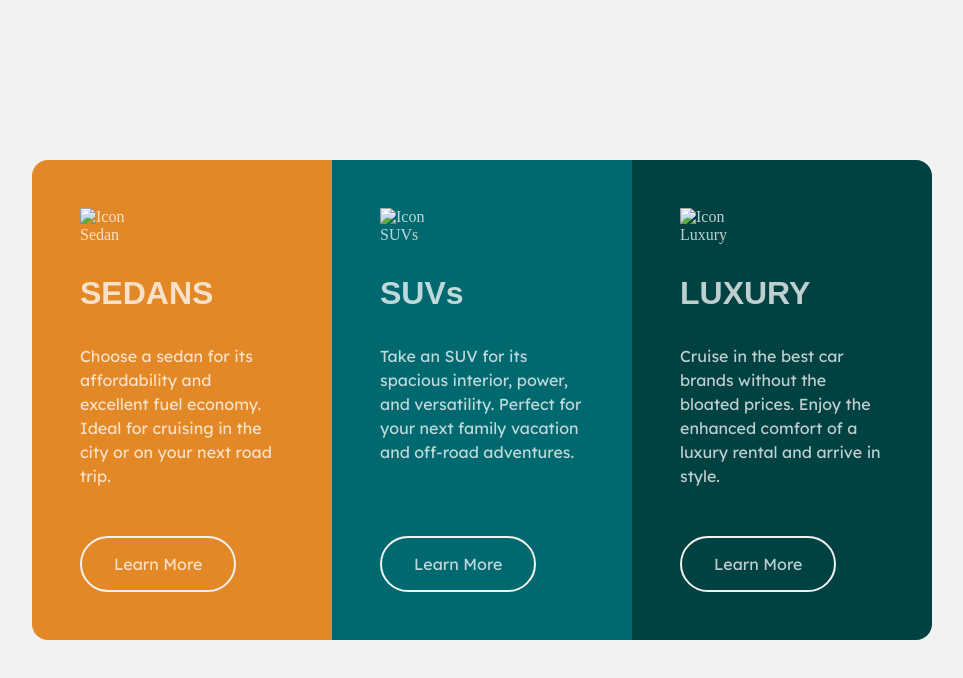
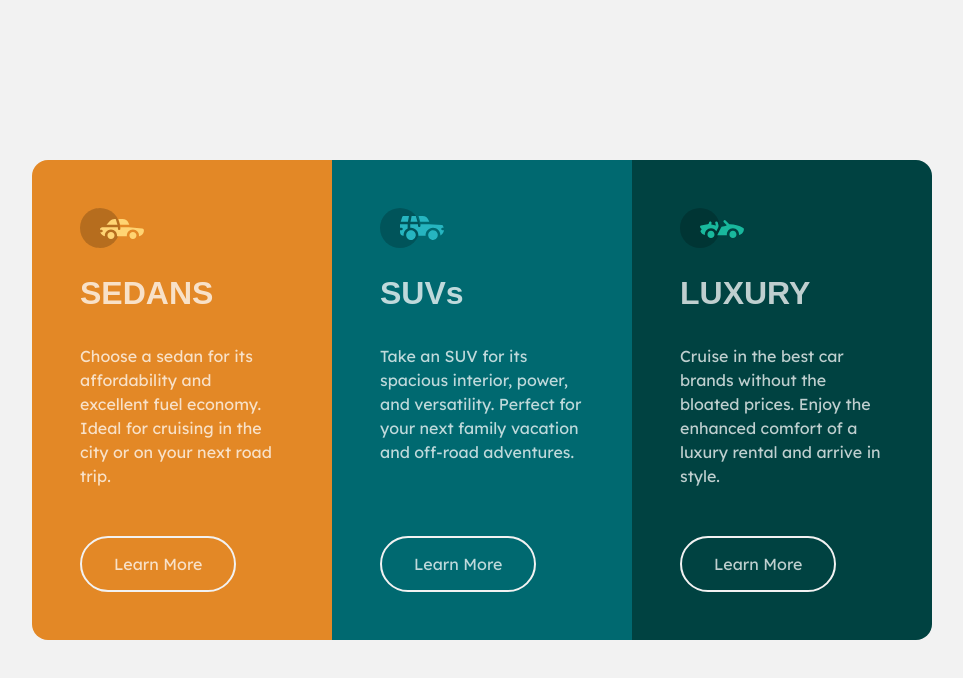
Before and after one commit to Ashim-Raj12/3-column-card, a plain HTML site: page index.html in a window 1280 px wide. Shown: the whole page, without its empty margins (158-1121 px from the left). Drawn offline with Linux system fonts and the light colour scheme; a web font is replaced by a local one.

Commit message:
Update index.html

```diff
--- a/index.html
+++ b/index.html
@@ -20,7 +20,7 @@
         <div class="cards-container">
 
             <div class="card orange-card">
-                <img src="/Starter/images/icon-sedans.svg" alt="Icon Sedan">
+                <img src="/images/icon-sedans.svg" alt="Icon Sedan">
                 <h2>SEDANS</h2>
                 <p>Choose a sedan for its affordability and excellent fuel economy. Ideal for cruising in the city
                     or on your next road trip.</p>
@@ -28,7 +28,7 @@
             </div>
 
             <div class="card cyan-card">
-                <img src="/Starter/images/icon-suvs.svg" alt="Icon SUVs">
+                <img src="/images/icon-suvs.svg" alt="Icon SUVs">
                 <h2>SUVs</h2>
                 <p>Take an SUV for its spacious interior, power, and versatility. Perfect for your next family vacation
                     and off-road adventures.</p>
@@ -36,7 +36,7 @@
             </div>
 
             <div class="card dark-cyan-card">
-                <img src="/Starter/images/icon-luxury.svg" alt="Icon Luxury">
+                <img src="/images/icon-luxury.svg" alt="Icon Luxury">
                 <h2>LUXURY</h2>
                 <p>Cruise in the best car brands without the bloated prices. Enjoy the enhanced comfort of a luxury
                     rental and arrive in style.</p>
```
